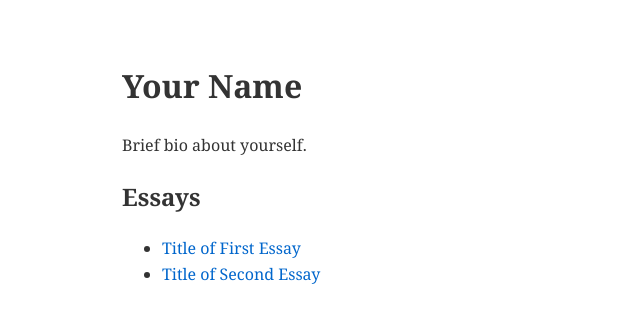
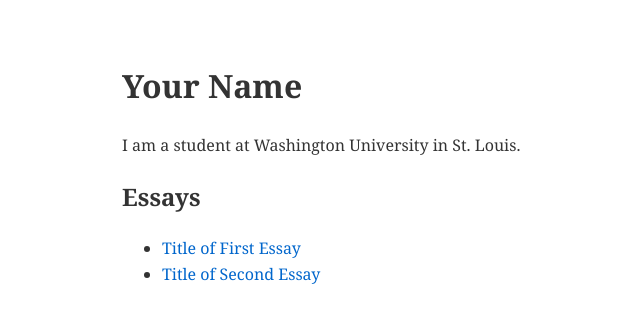
Before and after one commit to elai55/elai55.github.io, a plain HTML site: page index.html in a window 1280 px wide. Shown: the whole page, without its empty margins (193-833 px from the left). Drawn offline with Linux system fonts and the light colour scheme.

Commit message:
Update index.html

```diff
--- a/index.html
+++ b/index.html
@@ -3,7 +3,7 @@
 <head>
     <meta charset="UTF-8">
     <meta name="viewport" content="width=device-width, initial-scale=1.0">
-    <title>Your Name</title>
+    <title>Enoch Lai</title>
     <style>
         body {
             font-family: Georgia, 'Times New Roman', serif;
@@ -24,7 +24,7 @@
 </head>
 <body>
     <h1>Your Name</h1>
-    <p>Brief bio about yourself.</p>
+    <p>I am a student at Washington University in St. Louis.</p>
 
     <h2>Essays</h2>
     <ul>
```
